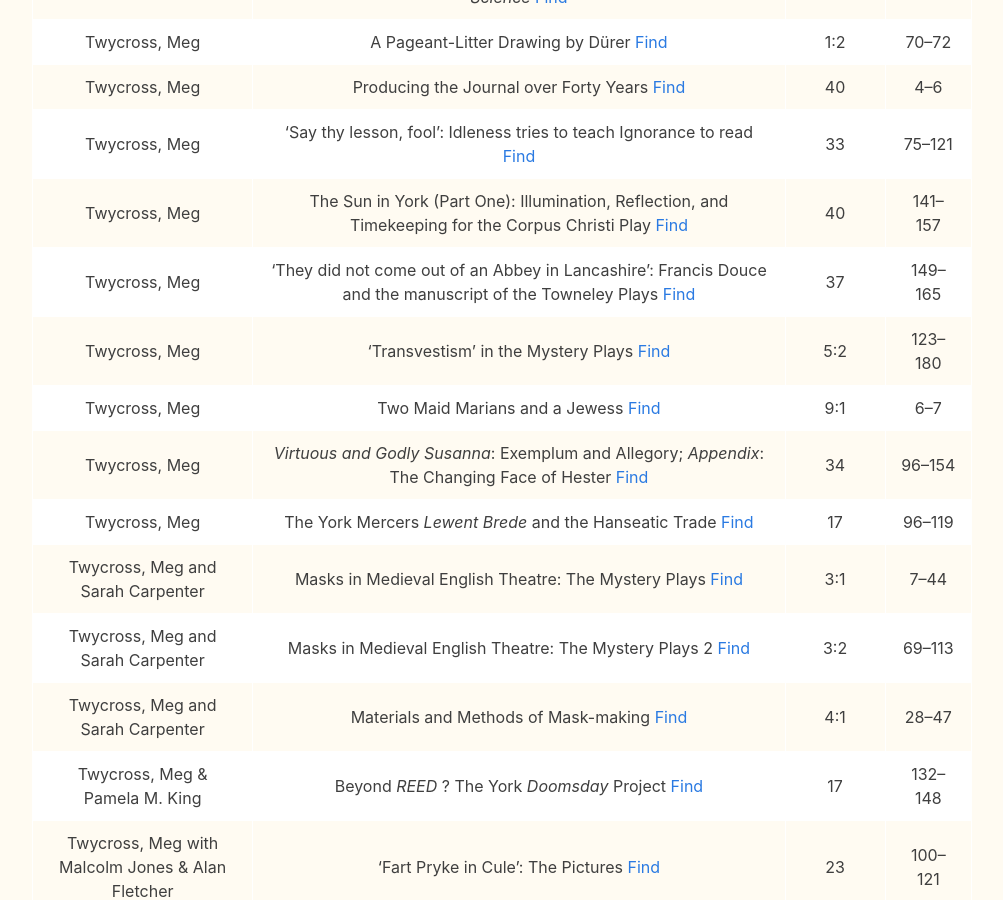
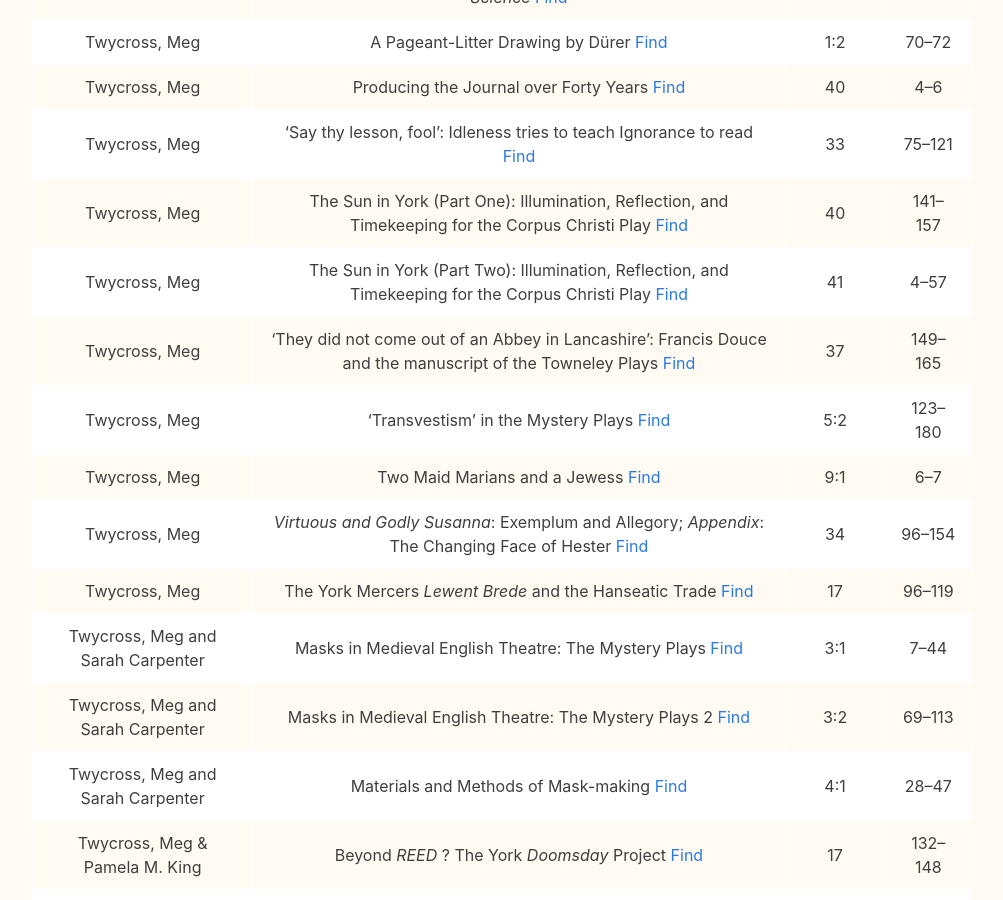
Before and after one commit to MedievalEnglishTheatre/MedievalEnglishTheatre.github.io, a Jekyll site: the page built from src/journal/cumindtz.md, in a window 1280 px wide and 900 px high, scrolled down 1436 px. Shown: the whole window, without its empty margins (138-1141 px from the left). Built offline with Jekyll 4.4.1, drawn with Linux system fonts in a browser that asks for light colours.

Commit message:
Update cumindtz.md vol. 41

```diff
--- a/src/journal/cumindtz.md
+++ b/src/journal/cumindtz.md
@@ -39,6 +39,7 @@ The later volumes include *summaries* and *PDFs* of one or two pages.
 |Twycross, Meg|Producing the Journal over Forty Years  [Find](vol40.html#journal) |40|4–6|
 |Twycross, Meg|‘Say thy lesson, fool’: Idleness tries to teach Ignorance to read  [Find](vol33.html#Twycross) |33|75–121|
 |Twycross, Meg|The Sun in York (Part One): Illumination, Reflection, and Timekeeping for the Corpus Christi Play  [Find](vol40.html#Twycross) |40|141–157|
+|Twycross, Meg|The Sun in York (Part Two): Illumination, Reflection, and Timekeeping for the Corpus Christi Play  [Find](vol41.html#Twycross) |41|4–57|
 |Twycross, Meg|‘They did not come out of an Abbey in Lancashire’: Francis Douce and the manuscript of the Towneley Plays  [Find](vol37.html#Twycross) |37|149–165|
 |Twycross, Meg|‘Transvestism’ in the Mystery Plays  [Find](vol05.html#TwycrossB) |5:2|123–180|
 |Twycross, Meg|Two Maid Marians and a Jewess  [Find](vol09.html#Twycross) |9:1|6–7|
```
